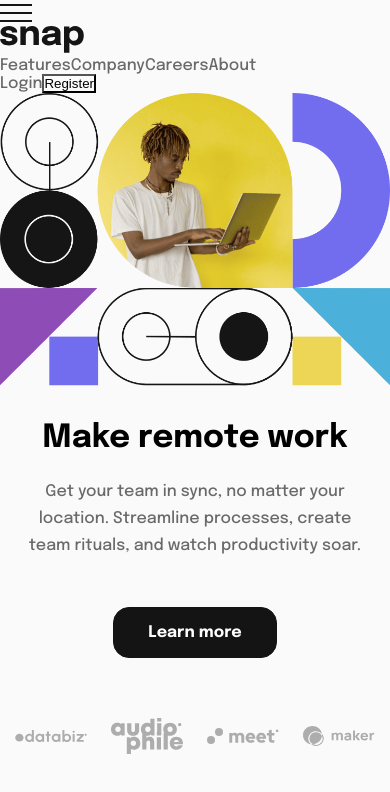
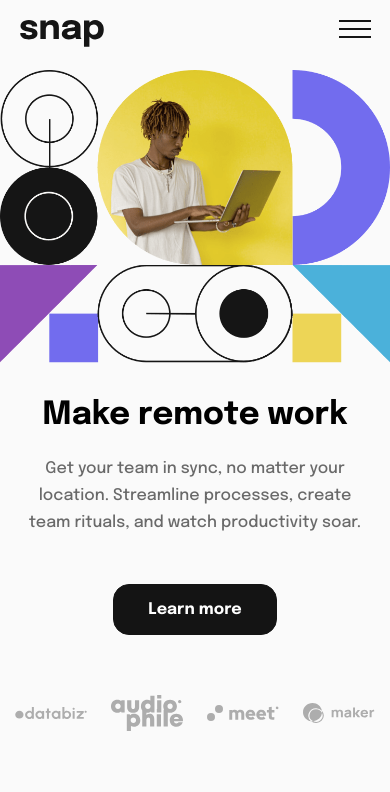
Before and after one commit to isadoraraujo/snap-landingPage, a React (Vite) app: page / in a window 390 px wide. Shown: the top 792 px of the page. Built offline with nearby package versions, Linux system fonts and the light colour scheme.

Commit message:
display do header responsivo

```diff
--- a/src/components/Header/Header.tsx
+++ b/src/components/Header/Header.tsx
@@ -1,30 +1,13 @@
-import { Close, Content, HeaderContainer, NavLinks, NavRegister, Overlay } from "./styles";
+import { Close, Content, HeaderContainer, HeaderMobile, NavLinks, NavRegister, Overlay, Trigger } from "./styles";
 import * as Dialog from '@radix-ui/react-dialog';
 
+export const Header = () => {
+    const isWidthDesktop = window.screen.width;
 
-
-export const Header = () => {
     return (
         <HeaderContainer>
-            <Dialog.Root>
-                <Dialog.Trigger asChild>
-                    <img src="icon-menu.svg"/>
-                </Dialog.Trigger>
-                <Dialog.Portal>
-                    <Overlay />
-                    <Content>
-                    <Close><img src="icon-close-menu.svg"/></Close>
-                    <a>Features</a>
-                    <a>Company</a>
-                    <a>Careers</a>
-                    <a>About</a>
-                    <NavRegister>
-                        <a>Login</a>
-                        <button><a>Register</a></button>
-                    </NavRegister>
-                    </Content>
-                </Dialog.Portal>
-            </Dialog.Root>
+            {isWidthDesktop >= 1024 ? (
+                <>
                     <NavLinks>
                         <figure>
                             <img src="logo.svg" alt="Logo" />
@@ -38,6 +21,35 @@ export const Header = () => {
                         <a>Login</a>
                         <button><a>Register</a></button>
                     </NavRegister>
+                </>
+            ) : (
+                <HeaderMobile>
+                    <figure>
+                            <img src="logo.svg" alt="Logo" />
+                        </figure>
+                    <Dialog.Root>
+                        <Trigger asChild>
+                            <figure>
+                                <img src="icon-menu.svg" />
+                            </figure>
+                        </Trigger>
+                        <Dialog.Portal>
+                            <Overlay />
+                            <Content>
+                                <Close><img src="icon-close-menu.svg" /></Close>
+                                <a>Features</a>
+                                <a>Company</a>
+                                <a>Careers</a>
+                                <a>About</a>
+                                <NavRegister>
+                                    <a>Login</a>
+                                    <button><a>Register</a></button>
+                                </NavRegister>
+                            </Content>
+                        </Dialog.Portal>
+                    </Dialog.Root>
+                </HeaderMobile>
+            )}
         </HeaderContainer>
     )
 }
--- a/src/components/Header/styles.ts
+++ b/src/components/Header/styles.ts
@@ -61,6 +61,19 @@ export const NavRegister = styled.nav`
   }
 `;
 
+export const HeaderMobile = styled.header`
+  display: flex;
+  flex-direction: row;
+  justify-content: space-between;
+  margin: 5%;
+`
+
+export const Trigger = styled(Dialog.Trigger)`
+ > figure > img {
+  width: 100%;
+}
+`
+
 export const Overlay = styled(Dialog.Overlay)`
   position: fixed;
   width: 100vw;
```
Lines whose indentation alone changed are shown as unchanged.
